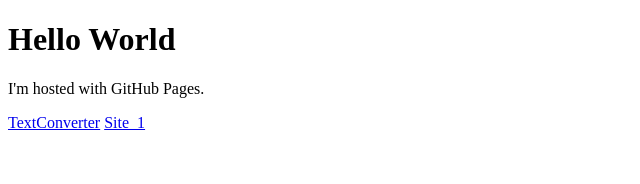
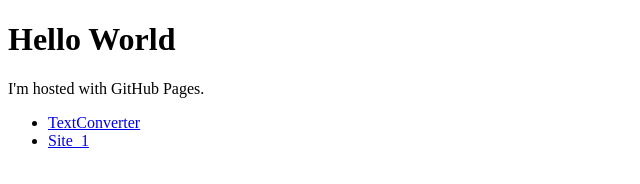
Before and after one commit to catcus/catcus.github.io, a plain HTML site: page index.html in a window 1280 px wide. Shown: the whole page, without its empty margins (0-640 px from the left). Drawn offline with Linux system fonts and the light colour scheme.

Commit message:
Update index.html

```diff
--- a/index.html
+++ b/index.html
@@ -4,7 +4,9 @@
 <body>
 <h1>Hello World</h1>
 <p>I'm hosted with GitHub Pages.</p>
-<a href="TextConverter.html">TextConverter</a>
-<a href="yanpix/index.html">Site_1</a>
+<ul>
+<li><a href="TextConverter.html">TextConverter</a></li>
+<li><a href="yanpix/index.html">Site_1</a></li>
+</ul>
 </body>
 </html>
```
